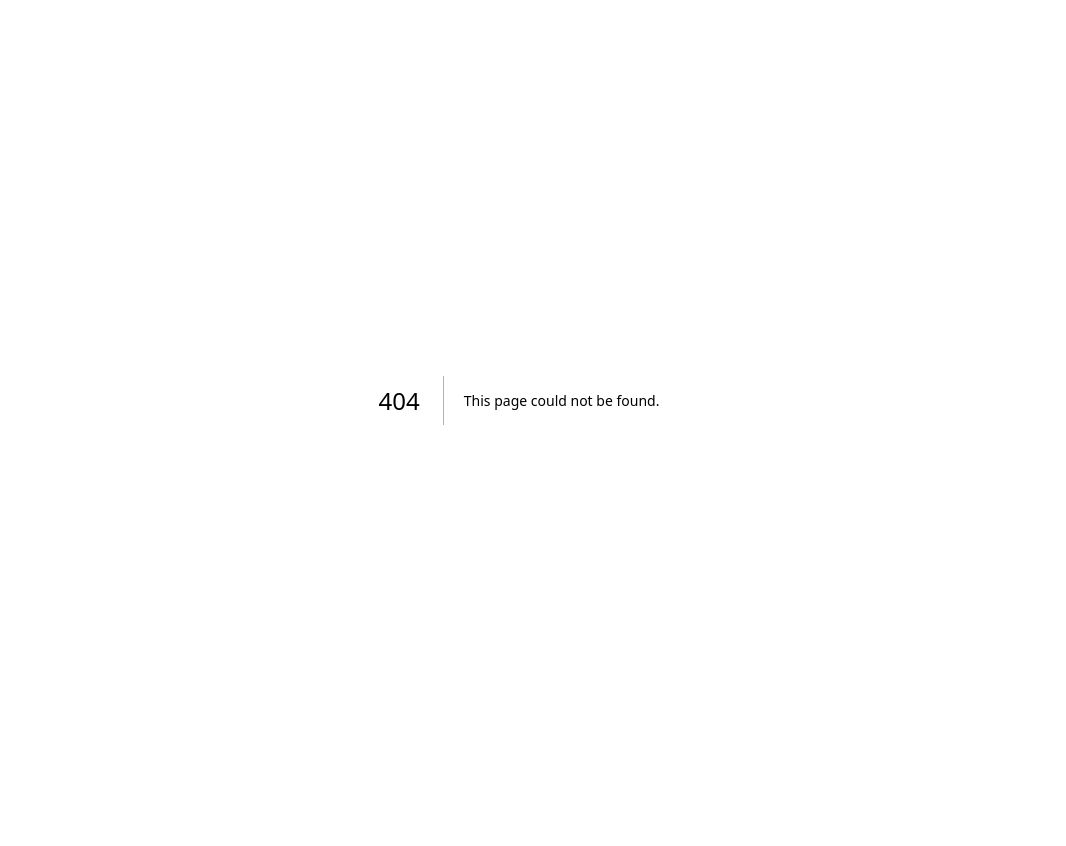
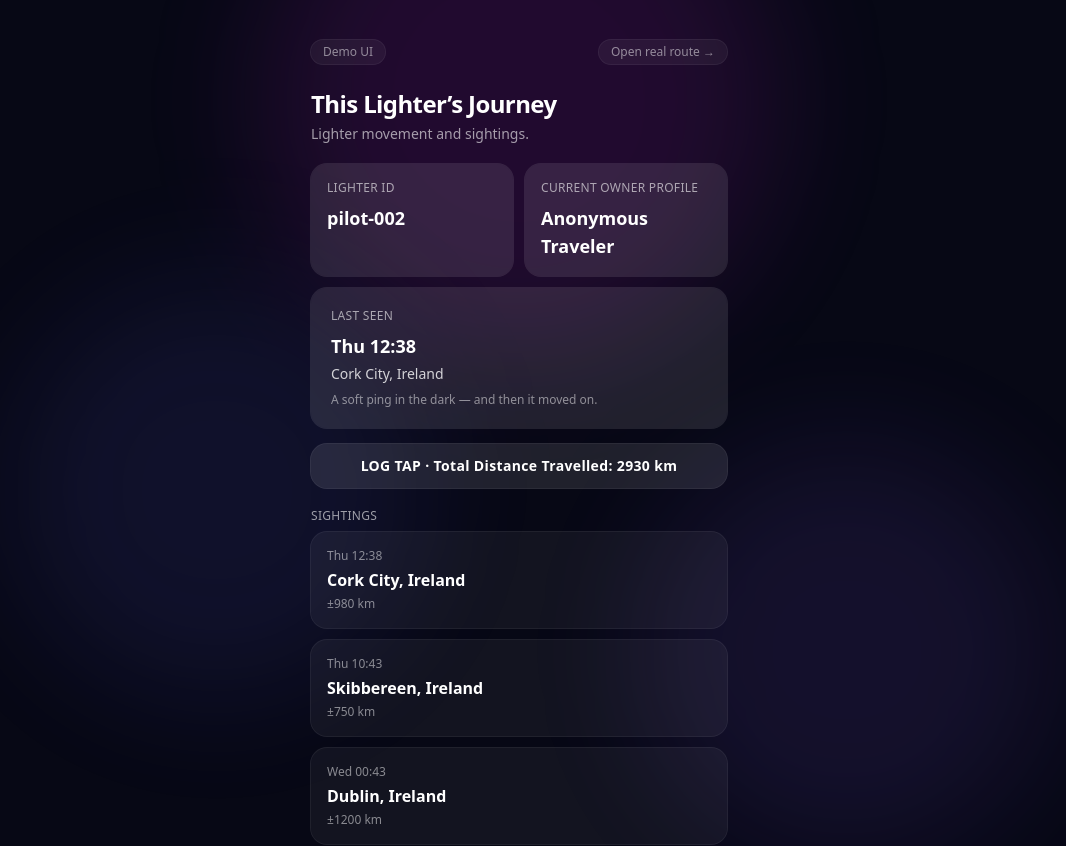
Before and after one commit to Shane-Breen/wheres-my-lighter, a Next.js app: page /demo in a window 1280 px wide. Before the commit this address had no page. Shown: the top 846 px of the page, without its empty margins (121-1187 px from the left). Before the commit the page ends 800 px from the top, so only its background shows below. Built offline with nearby package versions, Linux system fonts and the light colour scheme.

Commit message:
feat: add demo UI page for lighter journey

```diff
--- /dev/null
+++ b/app/demo/page.tsx
@@ -0,0 +1,166 @@
+import { motion } from 'framer-motion'
+import Link from 'next/link'
+
+type Sighting = {
+  time: string
+  place: string
+  deltaKm: number
+}
+
+export default function DemoPage() {
+  const lighterId = 'pilot-002'
+  const owner = 'Anonymous Traveler'
+  const lastSeenTime = 'Thu 12:38'
+  const lastSeenPlace = 'Cork City, Ireland'
+
+  const sightings: Sighting[] = [
+    { time: 'Thu 12:38', place: 'Cork City, Ireland', deltaKm: 980 },
+    { time: 'Thu 10:43', place: 'Skibbereen, Ireland', deltaKm: 750 },
+    { time: 'Wed 00:43', place: 'Dublin, Ireland', deltaKm: 1200 },
+  ]
+
+  const totalDistanceKm = sightings.reduce((sum, s) => sum + s.deltaKm, 0)
+
+  return (
+    <main className="min-h-screen bg-[#070815] text-white">
+      {/* subtle glow */}
+      <div className="pointer-events-none fixed inset-0 opacity-70">
+        <div className="absolute left-1/2 top-[-20%] h-[520px] w-[520px] -translate-x-1/2 rounded-full bg-fuchsia-600/20 blur-3xl" />
+        <div className="absolute left-[10%] top-[35%] h-[420px] w-[420px] rounded-full bg-indigo-500/15 blur-3xl" />
+        <div className="absolute right-[8%] top-[55%] h-[420px] w-[420px] rounded-full bg-violet-500/15 blur-3xl" />
+      </div>
+
+      <div className="relative mx-auto max-w-md px-4 pb-20 pt-10">
+        {/* top utility */}
+        <div className="mb-6 flex items-center justify-between text-xs text-white/50">
+          <div className="rounded-full bg-white/5 px-3 py-1 ring-1 ring-white/10">
+            Demo UI
+          </div>
+          <Link
+            className="rounded-full bg-white/5 px-3 py-1 ring-1 ring-white/10 hover:bg-white/10"
+            href={`/lighter/${lighterId}?demo=1`}
+          >
+            Open real route →
+          </Link>
+        </div>
+
+        {/* header */}
+        <motion.div
+          initial={{ opacity: 0, y: 16, filter: 'blur(10px)' }}
+          animate={{ opacity: 1, y: 0, filter: 'blur(0px)' }}
+          transition={{ duration: 0.6, ease: 'easeOut' }}
+          className="mb-5"
+        >
+          <h1 className="text-2xl font-semibold tracking-tight">
+            This Lighter’s Journey
+          </h1>
+          <p className="mt-1 text-sm text-white/60">
+            Lighter movement and sightings.
+          </p>
+        </motion.div>
+
+        {/* two-up */}
+        <div className="grid grid-cols-2 gap-3">
+          <motion.div
+            initial={{ opacity: 0, y: 12 }}
+            animate={{ opacity: 1, y: 0 }}
+            transition={{ delay: 0.05 }}
+            className="rounded-2xl bg-white/10 p-4 ring-1 ring-white/10"
+          >
+            <div className="text-xs uppercase tracking-wide text-white/60">
+              Lighter ID
+            </div>
+            <div className="mt-2 text-lg font-semibold">{lighterId}</div>
+          </motion.div>
+
+          <motion.div
+            initial={{ opacity: 0, y: 12 }}
+            animate={{ opacity: 1, y: 0 }}
+            transition={{ delay: 0.1 }}
+            className="rounded-2xl bg-white/10 p-4 ring-1 ring-white/10"
+          >
+            <div className="text-xs uppercase tracking-wide text-white/60">
+              Current Owner Profile
+            </div>
+            <div className="mt-2 text-lg font-semibold">{owner}</div>
+          </motion.div>
+        </div>
+
+        {/* last seen */}
+        <motion.div
+          initial={{ opacity: 0, y: 12 }}
+          animate={{ opacity: 1, y: 0 }}
+          transition={{ delay: 0.15 }}
+          className="mt-3 rounded-2xl bg-white/10 p-5 ring-1 ring-white/10"
+        >
+          <div className="text-xs uppercase tracking-wide text-white/60">
+            Last Seen
+          </div>
+
+          <div className="mt-2 text-lg font-semibold">{lastSeenTime}</div>
+          <div className="mt-1 text-sm font-medium text-white/80">
+            {lastSeenPlace}
+          </div>
+
+          <div className="mt-2 text-xs text-white/50">
+            A soft ping in the dark — and then it moved on.
+          </div>
+        </motion.div>
+
+        {/* tap button */}
+        <motion.button
+          initial={{ opacity: 0, y: 10 }}
+          animate={{ opacity: 1, y: 0 }}
+          transition={{ delay: 0.22 }}
+          whileHover={{ scale: 1.01 }}
+          whileTap={{ scale: 0.98 }}
+          className="mt-4 w-full rounded-2xl bg-white/10 py-3 text-sm font-semibold tracking-wide ring-1 ring-white/15 hover:bg-white/15"
+          onClick={() => alert('Demo: Tap logged (UI only).')}
+        >
+          LOG TAP · Total Distance Travelled: {Math.round(totalDistanceKm)} km
+        </motion.button>
+
+        {/* sightings */}
+        <motion.div
+          initial={{ opacity: 0 }}
+          animate={{ opacity: 1 }}
+          transition={{ delay: 0.28 }}
+          className="mt-5"
+        >
+          <div className="mb-2 text-xs uppercase tracking-wide text-white/60">
+            Sightings
+          </div>
+
+          <div className="space-y-3">
+            {sightings.map((s, i) => (
+              <motion.div
+                key={`${s.time}-${s.place}`}
+                initial={{ opacity: 0, y: 10, filter: 'blur(8px)' }}
+                animate={{ opacity: 1, y: 0, filter: 'blur(0px)' }}
+                transition={{ delay: 0.32 + i * 0.06 }}
+                className="rounded-2xl bg-white/5 p-4 ring-1 ring-white/10"
+              >
+                <div className="text-xs text-white/50">{s.time}</div>
+                <div className="mt-1 text-base font-semibold">{s.place}</div>
+                <div className="mt-1 text-xs text-white/50">
+                  ±{s.deltaKm} km
+                </div>
+              </motion.div>
+            ))}
+          </div>
+        </motion.div>
+
+        {/* poetic footer */}
+        <motion.div
+          initial={{ opacity: 0 }}
+          animate={{ opacity: 1 }}
+          transition={{ delay: 0.55 }}
+          className="mt-8 rounded-2xl bg-white/5 p-4 text-sm leading-relaxed text-white/70 ring-1 ring-white/10"
+        >
+          Passed hand to hand. Pocket to pocket. <br />
+          No names kept — only distance remembered.
+        </motion.div>
+      </div>
+    </main>
+  )
+}
```
